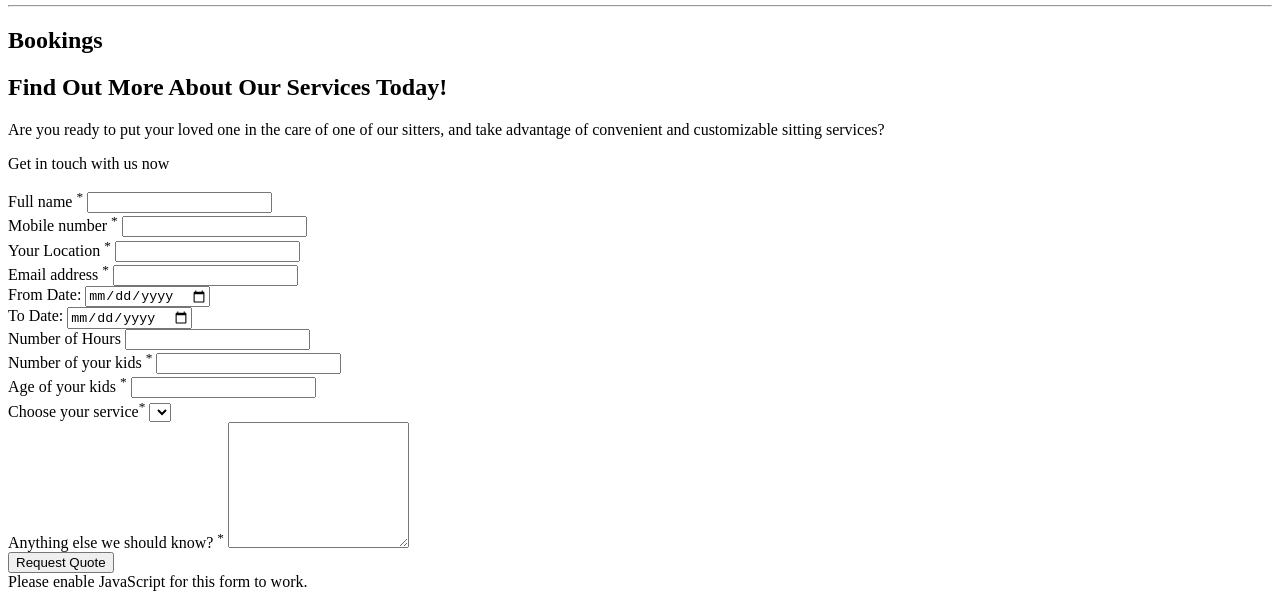
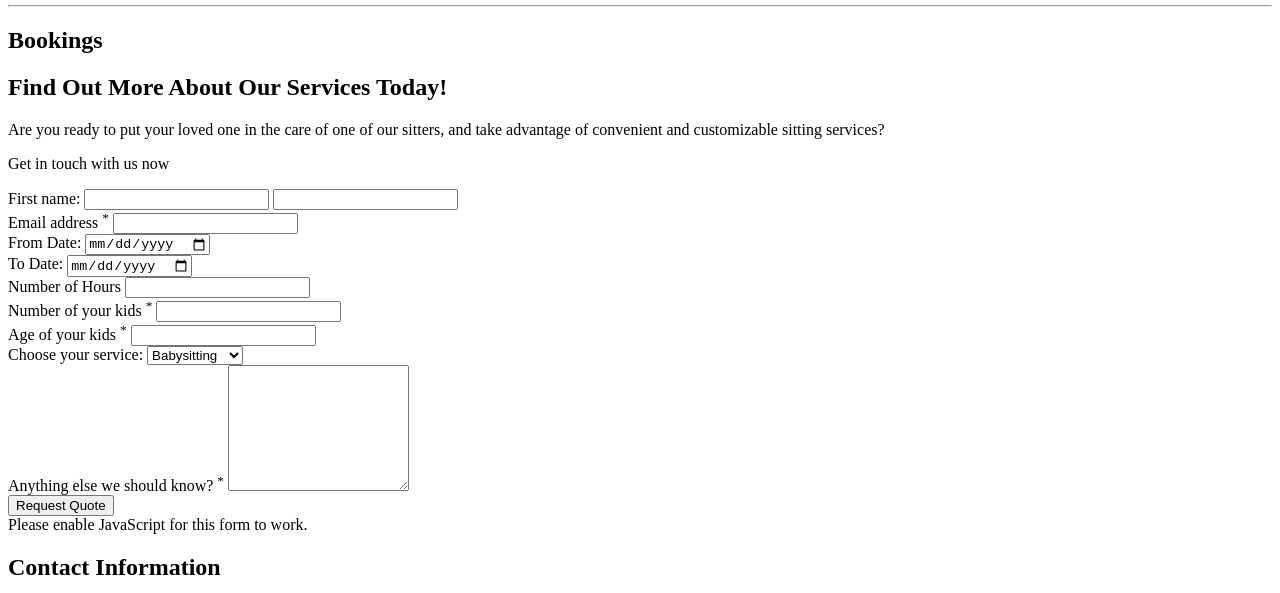
Before and after one commit to mphocaroljan/sitters.github.io, a plain HTML site: page Book now.html in a window 1280 px wide. Shown: the part 241-834 px from the top of the page. Drawn offline with Linux system fonts and the light colour scheme; files whose address does not match are found by name.

Commit message:
Update Book now.html

```diff
--- a/Book now.html
+++ b/Book now.html
@@ -31,16 +31,9 @@
             <div class="col-lg-12">
                                  <!-- HTML Forms v1.3.22 - https://wordpress.org/plugins/html-forms/ --><form method="post"  class="hf-form hf-form-71 " data-id="71" data-title="Home Form" data-slug="home-form" data-message-success="Thank you! We will be in touch soon." data-message-invalid-email="Sorry, that email address looks invalid." data-message-required-field-missing="Please fill in the required fields." data-message-error="Oops. An error occurred."><input type="hidden" name="_hf_form_id" value="71" /><div style="display: none;"><input type="text" name="_hf_h71" value="" /></div><div class="hf-fields-wrap"><div class="formStyle row justify-content-center">
 
-                    <div class="col-sm-6">
-                        <label for="">Full name <sup>*</sup></label>
-                        <input name="fullname" type="text" class="form-control" required>
-                    </div>
-                    <div class="col-sm-6">
-                        <label for="">Mobile number <sup>*</sup></label>
-                        <input name="phone" type="text" class="form-control" required>
-                    </div>
-                    <div class="col-sm-6">
-                        <label for="">Your Location <sup>*</sup></label>
+         <form action="/sasaleahjan@gmail.com" method="get">
+	    <label for="fname">First name:</label>
+	    <input type="text" id="fname" name="fname" class="form control" required>
                         <input name="location" type="text" class="form-control" required>
                     </div>
 
@@ -80,9 +73,13 @@
 
 
    						 <div class="col-sm-12">
-                        <label for="">Choose your service<sup>*</sup></label>
-                        <select name="nameservice" class="form-control servicedrop" required>
+                        <label for="Services">Choose your service:</label>
 
+
+                        <select name="services" id="services" class="form-control servicedrop" required>
+                           <option value="babysitting">Babysitting</option>
+			   <option value="housesitting">Housesitting</option>
+			   <option value="seniorsitting">Seniorsitting</option>
 
                         </select>
                     </div>
```
